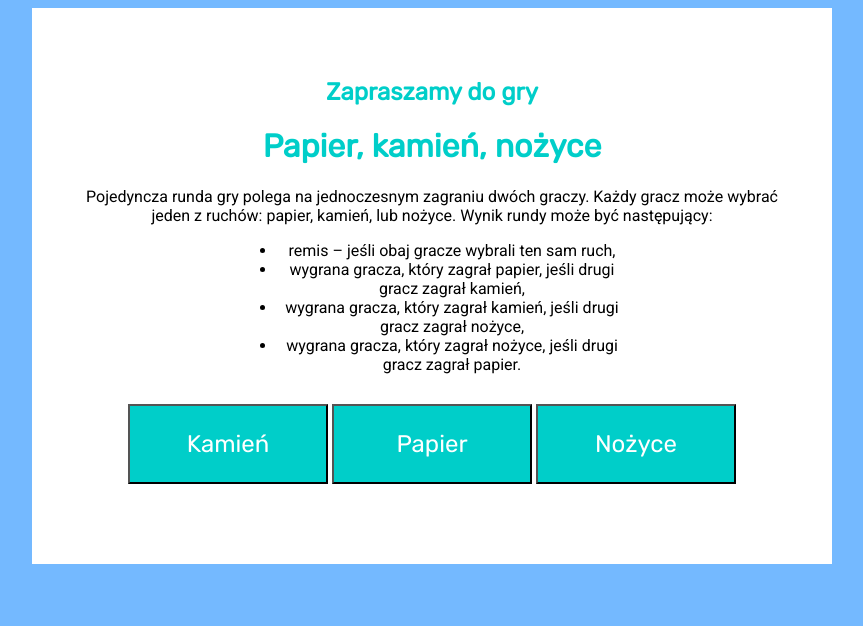
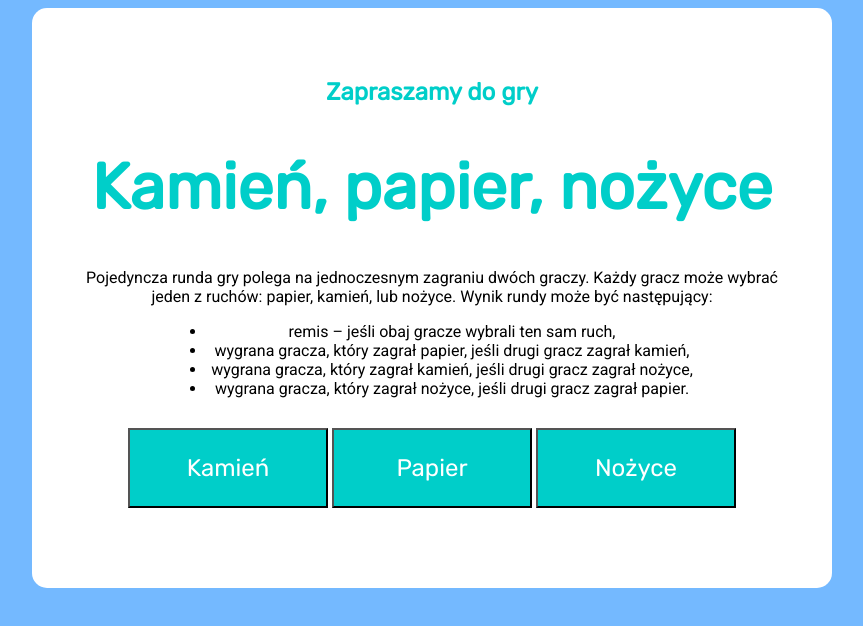
Before and after one commit to aiwanaszko/javascript-prework, a website: page index.html in a window 1280 px wide. Shown: the whole page, without its empty margins (208-1071 px from the left). Drawn offline with Linux system fonts and the light colour scheme.

Commit message:
Finalize styles

```diff
--- a/index.html
+++ b/index.html
@@ -11,7 +11,7 @@
 	<div class="container">
 		<div id="buttons">
 			<h2>Zapraszamy do gry</h2>
-			<h1>Papier, kamień, nożyce</h1>
+			<h1>Kamień, papier, nożyce</h1>
 			<p>Pojedyncza runda gry polega na jednoczesnym zagraniu dwóch graczy. Każdy gracz może wybrać jeden z ruchów: papier, kamień, lub nożyce. Wynik rundy może być następujący:</p>
 			<ul>
 				<li>remis – jeśli obaj gracze wybrali ten sam ruch,</li>
--- a/sass/style.scss
+++ b/sass/style.scss
@@ -14,6 +14,7 @@
   max-width: 700px;
   margin: 0 auto;
   padding: 50px;
+  border-radius: 15px;
 }
 
 button {
@@ -38,12 +39,16 @@
 
 h1, h2 {
   font-family: 'Rubik', sans-serif;
-  font-weight: 900;
+  font-weight: bold;
   color: #00cec9;
+}
+
+h1 {
+  font-size: 64px;
 }
 
 .result {
   font-family: 'Roboto', sans-serif;
-  font-size: 16px;
-  font-weight: 900;
+  font-size: 20px;
+  font-weight: bold;
 }
```
Also changed, not shown: css/style.css.
